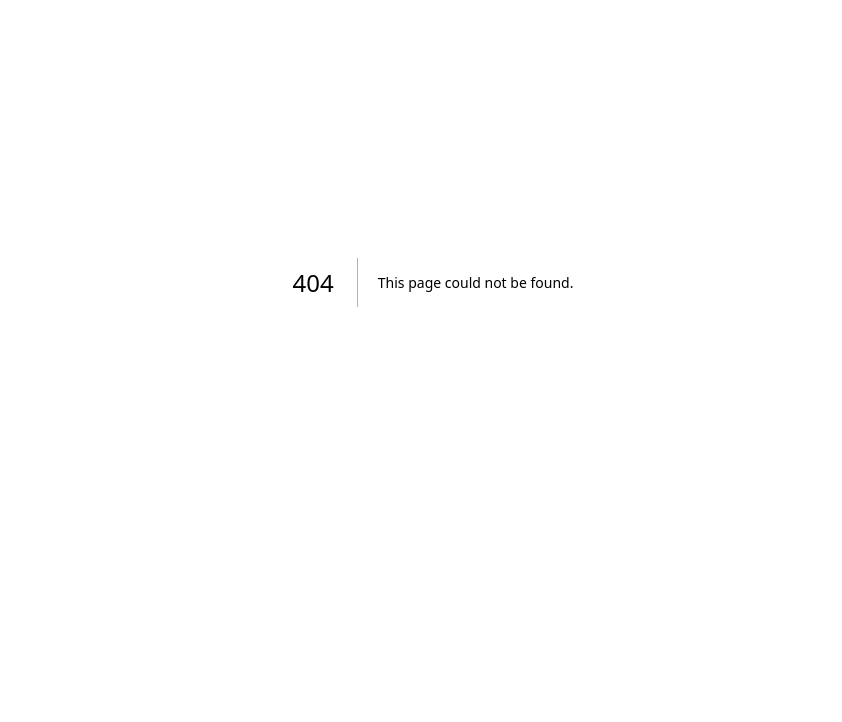
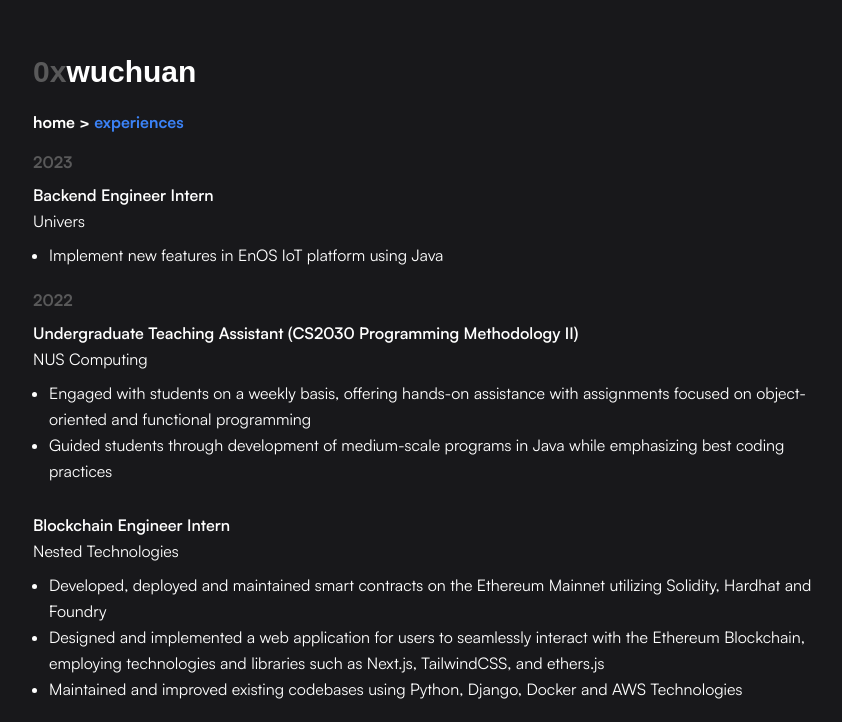
Before and after one commit to 0xwuchuan/wuchuan.xyz, a Next.js app: page /experiences in a window 1280 px wide. Before the commit this address had no page. Shown: the part 118-840 px from the top of the page, without its empty margins (207-1049 px from the left). Before the commit the page ends 800 px from the top, so only its background shows below. Built offline with nearby package versions, Linux system fonts and the light colour scheme; a web font is replaced by a local one.

Commit message:
feat: add experience

```diff
--- /dev/null
+++ b/src/app/experiences/page.tsx
@@ -0,0 +1,48 @@
+import { Metadata } from "next";
+import { ExperienceProps, Experience } from "@/components/experience";
+import Header from "@/components/header";
+import Breadcrumb from "@/components/breadcrumb";
+
+import experiences from "@/public/experiences.json";
+
+export const metadata: Metadata = {
+  title: "experiences",
+};
+
+export default function Home() {
+  const experiencesByYear: Record<string, ExperienceProps[]> = {};
+
+  experiences.forEach((experience) => {
+    const year: string =
+      experience.year === "current"
+        ? new Date().getFullYear().toString()
+        : experience.year;
+    if (!experiencesByYear[year]) {
+      experiencesByYear[year] = [];
+    }
+    experiencesByYear[year].push(experience);
+  });
+
+  // Sort experiences by year in descending order (except for 'current' year)
+  const sortedYears = Object.keys(experiencesByYear).sort((a, b) => {
+    if (a === "current") return -1; // 'current' year comes first
+    return parseInt(b) - parseInt(a); // Sort other years in descending order
+  });
+
+  return (
+    <div className="max-w-4xl px-10 grow text-white">
+      <Header />
+      <Breadcrumb page="experiences" color="blue" />
+      {sortedYears.map((year, i) => (
+        <div key={i}>
+          <p className="pl-2 font-satoshi font-bold text-gray">{year}</p>
+          <ul>
+            {experiencesByYear[year].map((experience, j) => (
+              <Experience key={j} {...experience} />
+            ))}
+          </ul>
+        </div>
+      ))}
+    </div>
+  );
+}
--- /dev/null
+++ b/src/components/breadcrumb.tsx
@@ -0,0 +1,26 @@
+import Link from "next/link";
+
+type BreadcrumbProps = {
+  page: string;
+  color: string;
+};
+
+const variants: { [key: string]: string } = {
+  red: "text-red-500",
+  blue: "text-blue-500",
+};
+
+export default function Breadcrumb(props: BreadcrumbProps) {
+  return (
+    <p className="pl-2 mb-4 font-satoshi font-bold">
+      <Link
+        href="/"
+        className="hover:text-white/90 transition-colors duration-75 ease-in-out"
+      >
+        home
+      </Link>
+      {" > "}
+      <a className={variants[props.color]}>{props.page}</a>
+    </p>
+  );
+}
--- a/src/components/cards.tsx
+++ b/src/components/cards.tsx
@@ -5,7 +5,7 @@ export default function Cards() {
     <section className="flex flex-col w-full p-2">
       <Card
         cardColor="blue"
-        cardName="experience"
+        cardName="experiences"
         cardDesc="places i've worked"
       />
       <Card cardColor="red" cardName="projects" cardDesc="stuff i've done" />
--- /dev/null
+++ b/src/components/experience.tsx
@@ -0,0 +1,27 @@
+import Link from "next/link";
+
+export type ExperienceProps = {
+  title: string;
+  place: string;
+  placelink: string;
+  year: string;
+  descriptions: string[];
+};
+
+export function Experience(props: ExperienceProps) {
+  return (
+    <section className="p-2 pb-5 whitespace-normal font-satoshi leading-relaxed">
+      <p className="font-semibold">{props.title}</p>
+      <Link href={props.placelink}>
+        <p className="mb-2  hover:underline hover:text-blue-500 transition duration-100 ease-in">
+          {props.place}
+        </p>
+      </Link>
+      <ul className="list-disc list-outside ms-4">
+        {props.descriptions.map((desc, i) => (
+          <li key={i}>{desc}</li>
+        ))}
+      </ul>
+    </section>
+  );
+}
--- a/src/components/header.tsx
+++ b/src/components/header.tsx
@@ -3,7 +3,7 @@ export default function Header() {
     <header className="flex flex-row justify-between pt-36 pb-5 px-2">
       <div className="mt-7">
         <span className="text-3xl font-bold font-chivo">
-          <a className="text-[#59595A]">0x</a>wuchuan
+          <a className="text-gray">0x</a>wuchuan
         </span>
       </div>
     </header>
--- a/src/components/rotatingImage.tsx
+++ /dev/null
@@ -1,33 +0,0 @@
-"use client";
-
-import Image, { StaticImageData } from "next/image";
-import { useState } from "react";
-import portrait from "@/public/display/portrait.jpg";
-import teddy from "@/public/display/teddy.png";
-import beanz from "@/public/display/beanz.png";
-import stellar from "@/public/display/stellar.png";
-
-export default function RotatingImage() {
-  const [currentImageIndex, setCurrentImageIndex] = useState(0);
-  const images: StaticImageData[] = [portrait, stellar, teddy, beanz];
-
-  const handleClick = () => {
-    const nextIndex = (currentImageIndex + 1) % images.length;
-    setCurrentImageIndex(nextIndex);
-  };
-
-  return (
-    <div
-      className="cursor-pointer hover:scale-110 transform transition duration-100 ease-in-out"
-      onClick={handleClick}
-    >
-      <Image
-        src={images[currentImageIndex]}
-        alt="Display Picture"
-        width={140}
-        height={140}
-        className="rounded-2xl"
-      />
-    </div>
-  );
-}
--- /dev/null
+++ b/src/public/experiences.json
@@ -0,0 +1,30 @@
+[
+  {
+    "title": "Backend Engineer Intern",
+    "place": "Univers",
+    "placelink": "https://univers.com/",
+    "year": "current",
+    "descriptions": ["Implement new features in EnOS IoT platform using Java"]
+  },
+  {
+    "title": "Undergraduate Teaching Assistant (CS2030 Programming Methodology II)",
+    "place": "NUS Computing",
+    "placelink": "https://www.comp.nus.edu.sg/",
+    "year": "2022",
+    "descriptions": [
+      "Engaged with students on a weekly basis, offering hands-on assistance with assignments focused on object-oriented and functional programming",
+      "Guided students through development of medium-scale programs in Java while emphasizing best coding practices"
+    ]
+  },
+  {
+    "title": "Blockchain Engineer Intern",
+    "place": "Nested Technologies",
+    "placelink": "https://nested.ai/",
+    "year": "2022",
+    "descriptions": [
+      "Developed, deployed and maintained smart contracts on the Ethereum Mainnet utilizing Solidity, Hardhat and Foundry",
+      "Designed and implemented a web application for users to seamlessly interact with the Ethereum Blockchain, employing technologies and libraries such as Next.js, TailwindCSS, and ethers.js",
+      "Maintained and improved existing codebases using Python, Django, Docker and AWS Technologies"
+    ]
+  }
+]
--- a/tailwind.config.js
+++ b/tailwind.config.js
@@ -22,6 +22,7 @@ module.exports = {
         chivo: ["var(--font-chivo)"],
       },
       colors: {
+        gray: "#59595A",
         border: "hsl(var(--border))",
         input: "hsl(var(--input))",
         ring: "hsl(var(--ring))",
```
